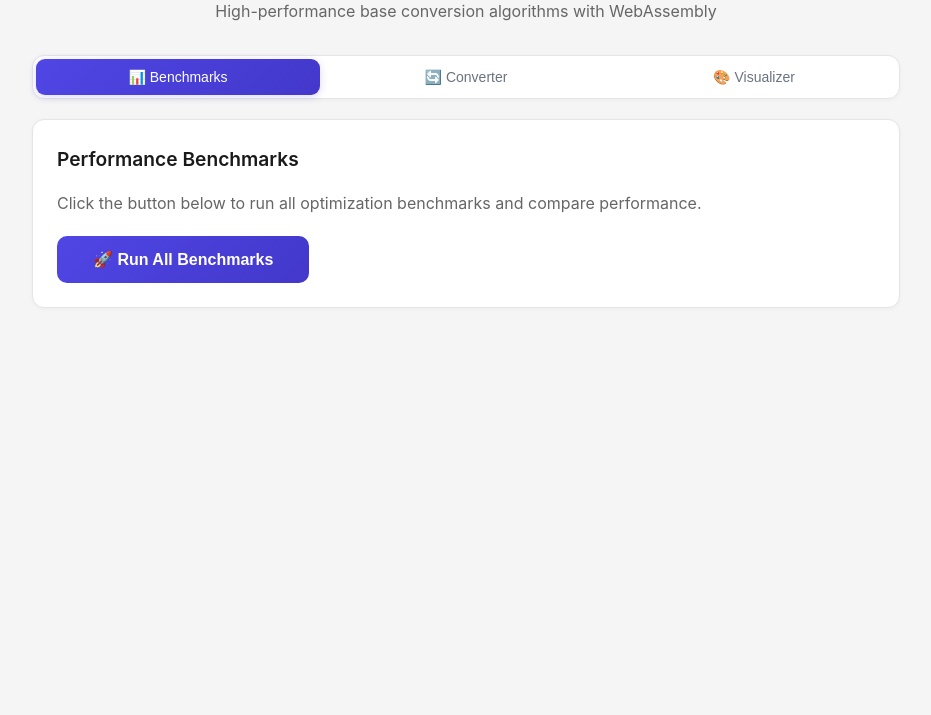
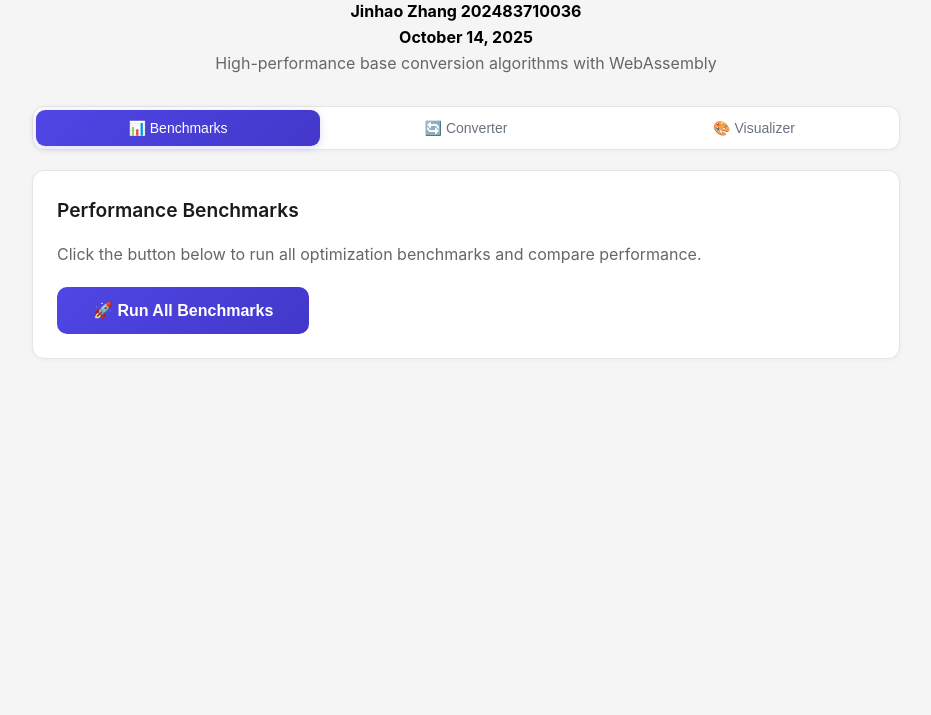
Before and after one commit to Howardzhangdqs/fast_base_convert, a website built with Vite: page www/index.html in a window 1280 px wide. Shown: the part 85-800 px from the top of the page, without its empty margins (174-1105 px from the left). Built offline with nearby package versions, Linux system fonts and the light colour scheme.

Commit message:
:sparkles: Add author information to the header in index.html

```diff
--- a/www/index.html
+++ b/www/index.html
@@ -11,6 +11,7 @@
   <div class="container">
     <header>
       <h1>Fast Base Convert</h1>
+      <p style="color:black; font-weight: bold;">Jinhao Zhang 202483710036<br />October 14, 2025</p>
       <p>High-performance base conversion algorithms with WebAssembly</p>
     </header>
 
```
